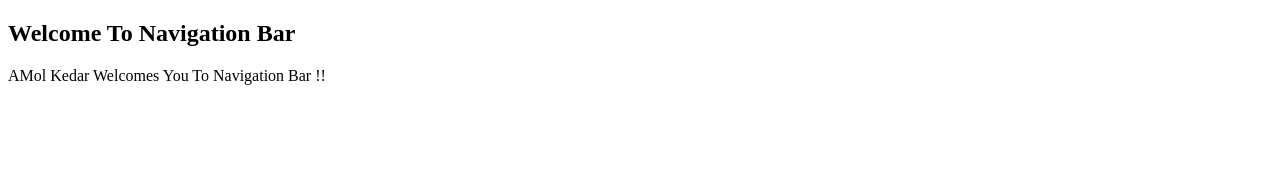
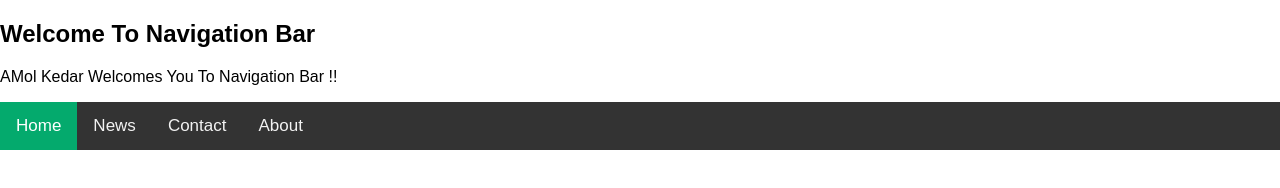
Before and after one commit to amolkedar1996/Project3, a plain HTML site: page index.html in a window 1280 px wide. Drawn offline with Linux system fonts and the light colour scheme.

Commit message:
navbar with css

```diff
--- a/index.html
+++ b/index.html
@@ -5,6 +5,37 @@
   <meta http-equiv="X-UA-Compatible" content="IE=edge">
   <meta name="viewport" content="width=device-width, initial-scale=1.0">
   <title>Master Branch for Navigation Bar</title>
+  <meta name="viewport" content="width=device-width, initial-scale=1">
+<style>
+body {
+  margin: 0;
+  font-family: Arial, Helvetica, sans-serif;
+}
+
+.topnav {
+  overflow: hidden;
+  background-color: #333;
+}
+
+.topnav a {
+  float: left;
+  color: #f2f2f2;
+  text-align: center;
+  padding: 14px 16px;
+  text-decoration: none;
+  font-size: 17px;
+}
+
+.topnav a:hover {
+  background-color: #ddd;
+  color: black;
+}
+
+.topnav a.active {
+  background-color: #04AA6D;
+  color: white;
+}
+</style>
 </head>
 <body>
 
@@ -13,6 +44,11 @@
   <p>AMol Kedar Welcomes You To Navigation Bar !!</p>
 
 
-
+  <div class="topnav">
+    <a class="active" href="#home">Home</a>
+    <a href="#news">News</a>
+    <a href="#contact">Contact</a>
+    <a href="#about">About</a>
+  </div>
 </body>
 </html>
```
